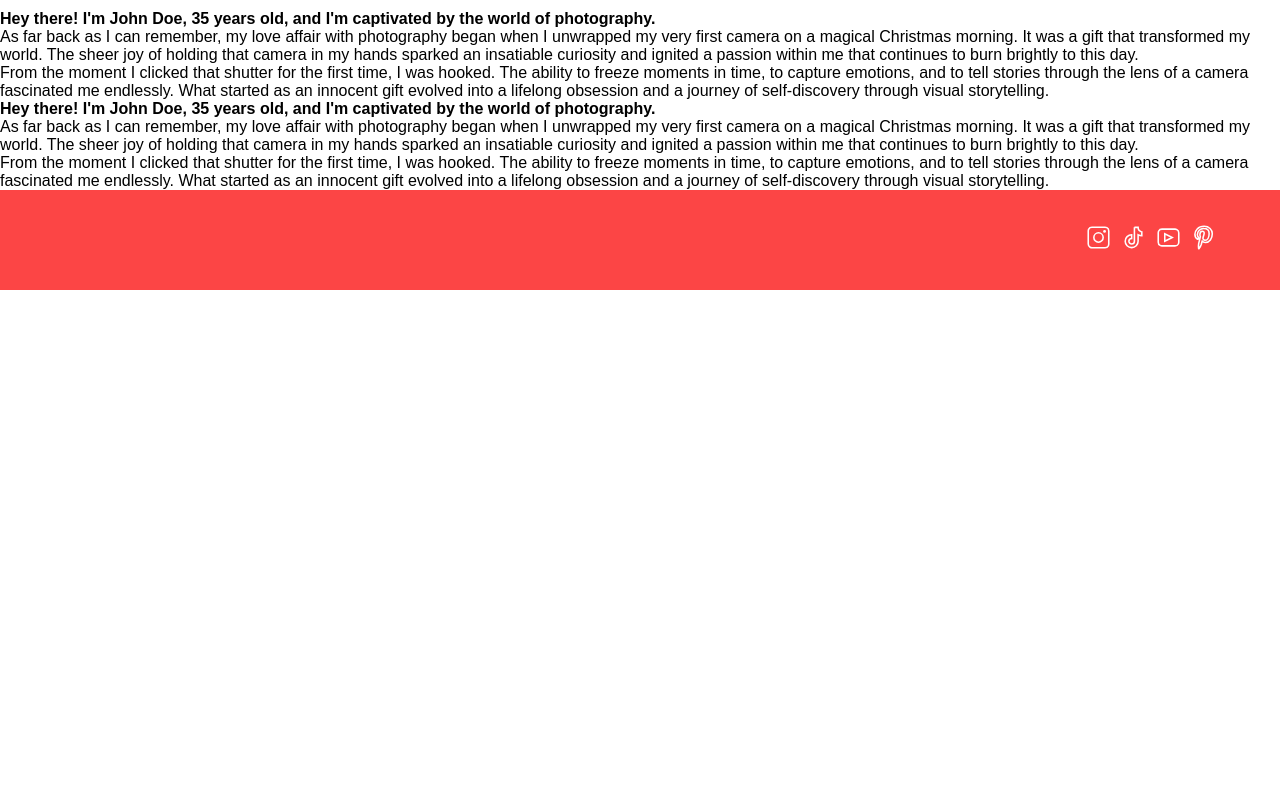
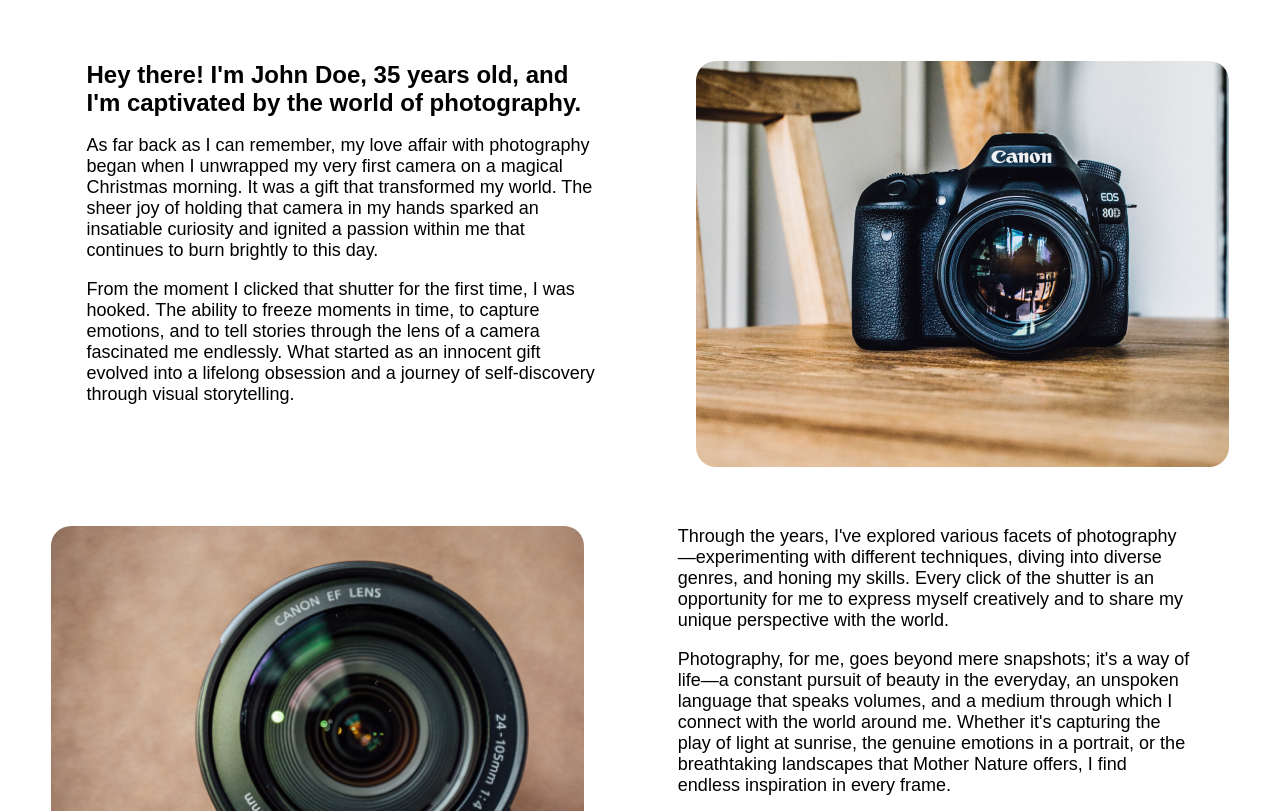
Before and after one commit to JCLthatlittlerat/photographer-portfolio, a plain HTML site: page about.html in a window 1280 px wide. Shown: the part 71-882 px from the top of the page. Before the commit the page ends 800 px from the top, so only its background shows below. Drawn offline with Linux system fonts and the light colour scheme.

Commit message:
update on about me paragraph

```diff
--- a/about.html
+++ b/about.html
@@ -18,10 +18,13 @@
             </ul>
         </div>
     </header>
+
+
+    <section class="bodyContainer">
         <div class="upperPart">
             <div class="details">
-            <h4 class="headline">Hey there! I'm John Doe, 35 years old, and I'm captivated by the world of photography.</h4>
-            <p class="parOne">As far back as I can remember, my love affair with photography began when I unwrapped my very first camera on a magical Christmas morning. It was a gift that transformed my world. The sheer joy of holding that camera in my hands sparked an insatiable curiosity and ignited a passion within me that continues to burn brightly to this day.</p>
+                <h4 class="headline">Hey there! I'm John Doe, 35 years old, and I'm captivated by the world of photography.</h4><br>
+                <p class="parOne">As far back as I can remember, my love affair with photography began when I unwrapped my very first camera on a magical Christmas morning. It was a gift that transformed my world. The sheer joy of holding that camera in my hands sparked an insatiable curiosity and ignited a passion within me that continues to burn brightly to this day.</p><br>
                 <p class="parTwo">From the moment I clicked that shutter for the first time, I was hooked. The ability to freeze moments in time, to capture emotions, and to tell stories through the lens of a camera fascinated me endlessly. What started as an innocent gift evolved into a lifelong obsession and a journey of self-discovery through visual storytelling.</p>
             </div>
             <div class="Img1"></div>
@@ -31,11 +34,15 @@
         <div class="lowerPart">
             <div class="Img2"></div>
             <div class="details">
-            <h4 class="headline">Hey there! I'm John Doe, 35 years old, and I'm captivated by the world of photography.</h4>
-            <p class="parOne">As far back as I can remember, my love affair with photography began when I unwrapped my very first camera on a magical Christmas morning. It was a gift that transformed my world. The sheer joy of holding that camera in my hands sparked an insatiable curiosity and ignited a passion within me that continues to burn brightly to this day.</p>
-            <p class="parTwo">From the moment I clicked that shutter for the first time, I was hooked. The ability to freeze moments in time, to capture emotions, and to tell stories through the lens of a camera fascinated me endlessly. What started as an innocent gift evolved into a lifelong obsession and a journey of self-discovery through visual storytelling.</p>
+
+                <p class="parOne">Through the years, I've explored various facets of photography—experimenting with different techniques, diving into diverse genres, and honing my skills. Every click of the shutter is an opportunity for me to express myself creatively and to share my unique perspective with the world.</p> <br>
+                <p class="parTwo">Photography, for me, goes beyond mere snapshots; it's a way of life—a constant pursuit of beauty in the everyday, an unspoken language that speaks volumes, and a medium through which I connect with the world around me. Whether it's capturing the play of light at sunrise, the genuine emotions in a portrait, or the breathtaking landscapes that Mother Nature offers, I find endless inspiration in every frame.</p><br>
+                <p class="parThree">Join me on this incredible journey as I strive to freeze moments, evoke emotions, and encapsulate the beauty of life through my lens. Let's embark on this visual adventure together and discover the world of photography through my eyes.</p>
+
             </div>
         </div>
+
+    </section>
 
 
 
--- a/styles/about.css
+++ b/styles/about.css
@@ -2,6 +2,7 @@
     margin: 0;
     padding: 0;
     font-family: "Montserrat", sans-serif;
+
 }
 
 .main-nav{
@@ -37,17 +38,50 @@
     color: black;
 }
 /* =================================================================================================== */
-
+.bodyContainer{
+padding: 4%;
+}
 .upperPart{
     display: flex;
-
+    column-gap: 5%;
+}
+.Img1{
+    background: url(/img/hanson-lu-gGgoDJRD2WM-unsplash\ 2.png);
+    background-size: cover;
+    width: 608px;
+    height: 406px;
+    border-radius: 20px;
 }
 
 
 .lowerPart{
     display: flex;
+    column-gap: 5%;
+    margin-top: 5%;
 }
 
+.Img2{
+    background: url(/img/ryan-warburton-UOFaKUU2v1w-unsplash\ 2.png);
+    background-size: cover;
+    width: 608px;
+    height: 406px;
+    border-radius: 20px;
+}
+
+
+.details{
+    width: 50%;
+    padding-left: 3%;
+    padding-right: 3%;
+}
+.headline{
+    font-size: 24px;
+    font-weight: bold;
+
+}
+.parOne, .parTwo, .parThree{
+    font-size: 18px;
+}
 
 
 
```
Lines whose indentation alone changed are shown as unchanged.
